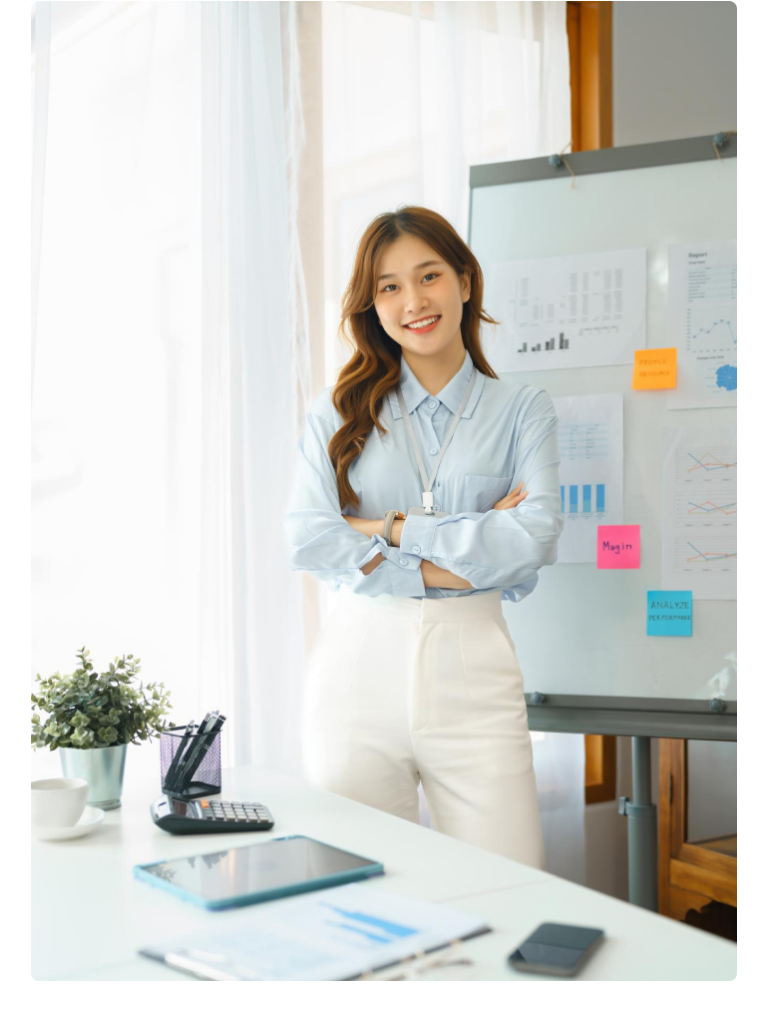
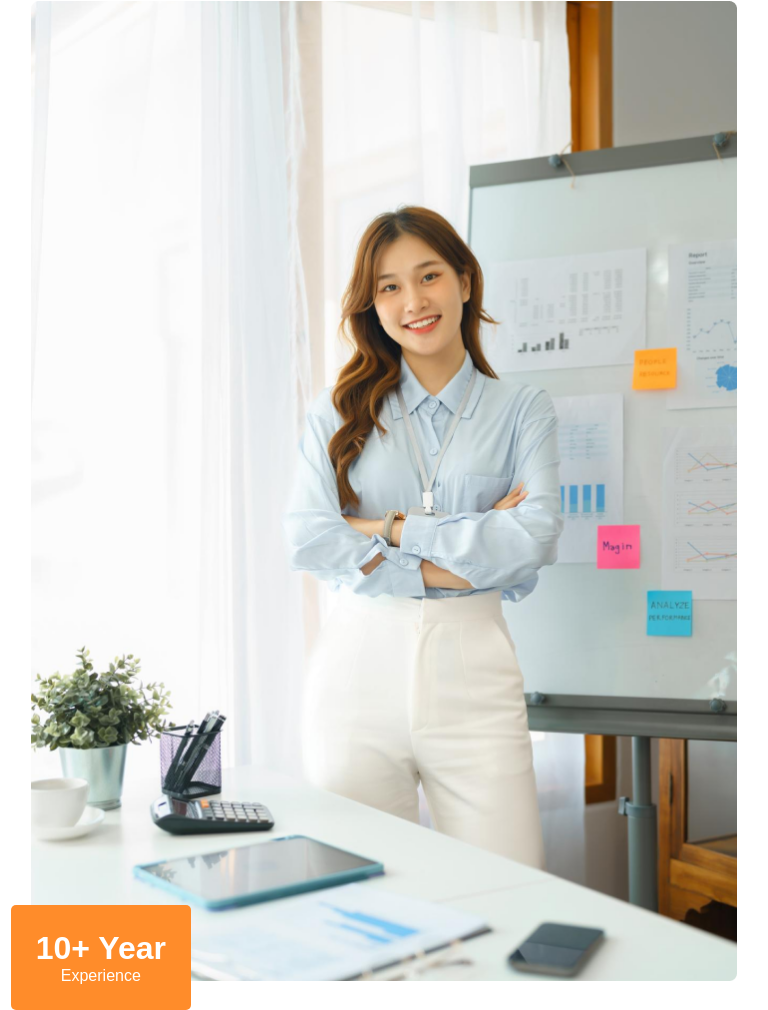
Before and after one commit to mramitkb/G3-Architects-m2, a plain HTML site: page index.html in a window 768 px wide. Shown: the part 2778-3788 px from the top of the page. Drawn offline with Linux system fonts and the light colour scheme.

Commit message:
Features added with Responsive media query

```diff
--- a/index.html
+++ b/index.html
@@ -94,6 +94,9 @@
             </div>
             <div class="experience-photo">
                 <img src="./images/architect.png" alt="" class="ex-img">
+                <div class="ten-years">
+                    <span class="big">10+ Year</span> <br>Experience
+                </div>
             </div>
         </div>
     </main>
--- a/style.css
+++ b/style.css
@@ -144,9 +144,25 @@
 .ex-img{
     max-width: 700px;
     max-height: 980px;
+    position: relative;
 }
-
-
+.ten-years{
+    background-color: #FF8C2A;
+    max-width: 280px;
+    max-height: 200px;
+    border-radius: 5px;
+    border: none;
+    color: white;
+    padding: 40px;
+    text-align: center;
+    position: absolute;
+    margin-top: -80px;
+    margin-left: -80px;
+}
+.big{
+    font-size: 48px;
+    font-weight: bold;
+}
 
 
 
@@ -201,7 +217,6 @@
         font-size: 32px;
     }
     .experience-container{
-        /* display: flex; */
         flex-direction: column;
     }
     .ex-img{
@@ -211,6 +226,14 @@
         max-width: 100%;
         padding: 20px;
     }
+    .ten-years{
+        padding: 20px;
+        margin-left: auto;
+    }
+    .big{
+        font-size: 24px;
+    }
+
 }
 
     /* Tablet and Other devices */
@@ -249,4 +272,12 @@
     .four-details{
         max-width: 80%;
     }
+    .ten-years{
+        padding: 25px;
+        margin-top: -80px;
+        margin-left: -20px;
+    }
+    .big{
+        font-size: 32px;
+    }
 }
```
